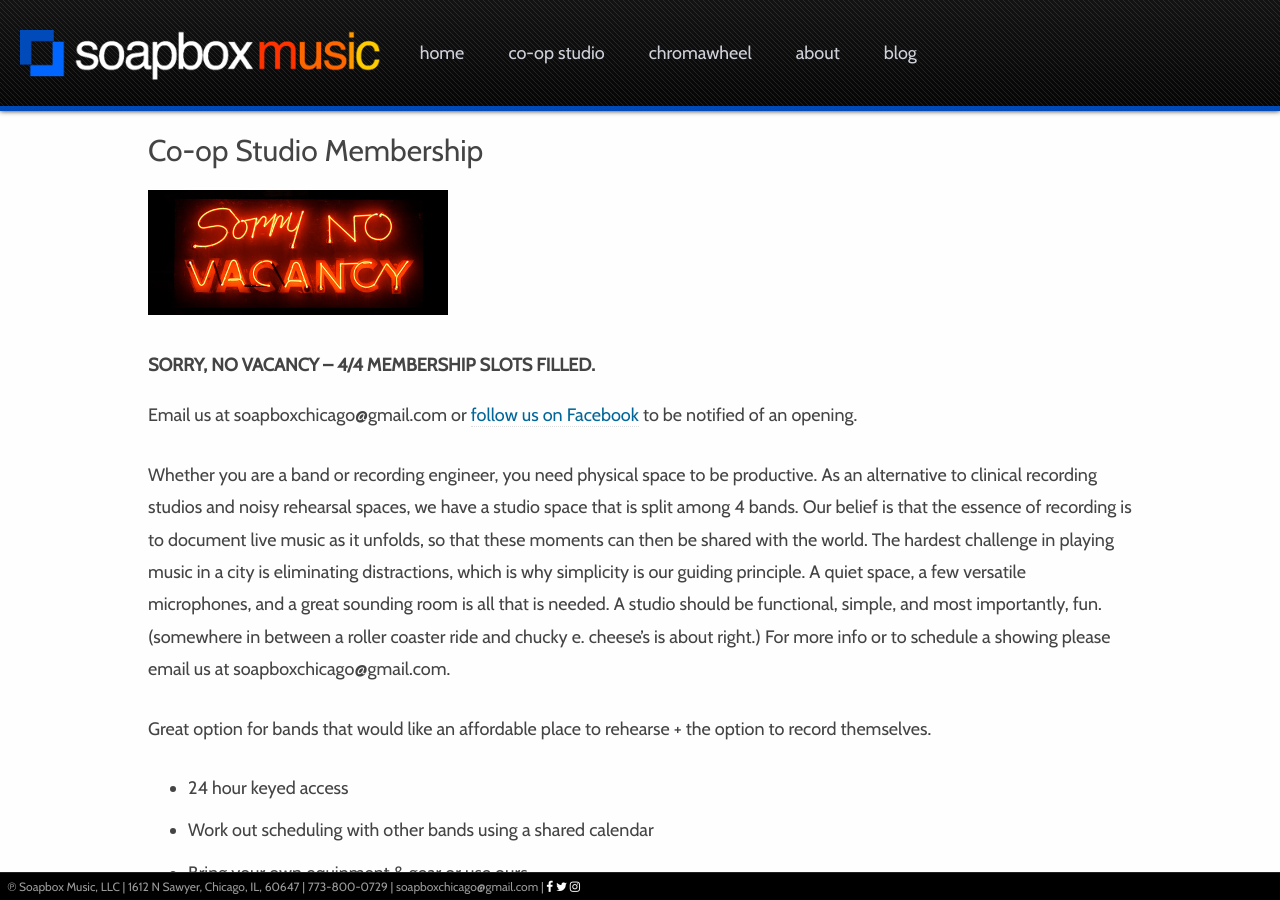
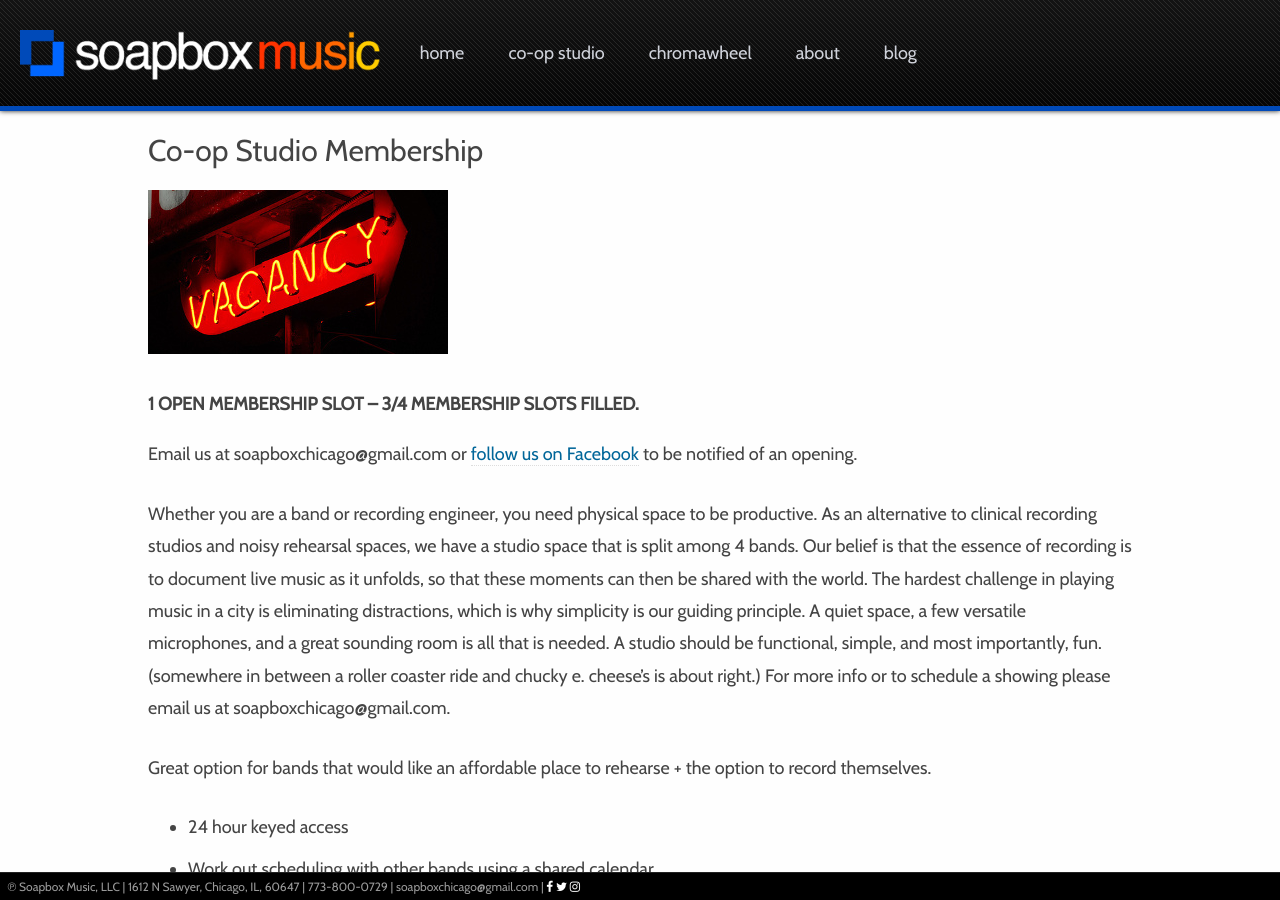
Before and after one commit to soapboxmusic/website, a Jekyll site: the page built from studio.md, in a window 1280 px wide and 900 px high. Built offline with Jekyll 4.4.1, drawn with Linux system fonts in a browser that asks for light colours; nearby versions of some CDN libraries.

Commit message:
Update studio.md

```diff
--- a/studio.md
+++ b/studio.md
@@ -6,9 +6,9 @@
 ---
 
 
-![](assets/images/no-vacancy-300.jpg)
+![](assets/images/open-vacancy-300.jpg)
 
-#### Sorry, no vacancy -- 4/4 membership slots filled.
+#### 1 open membership slot -- 3/4 membership slots filled.
 Email us at soapboxchicago@gmail.com or [follow us on Facebook](http://www.facebook.com/soapboxchicago) to be notified of an opening.
 
 Whether you are a band or recording engineer, you need physical space to be productive.  As an alternative to clinical recording studios and noisy rehearsal spaces, we have a studio space that is split among 4 bands. Our belief is that the essence of recording is to document live music as it unfolds, so that these moments can then be shared with the world. The hardest challenge in playing music in a city is eliminating distractions, which is why simplicity is our guiding principle.  A quiet space, a few versatile microphones, and a great sounding room is all that is needed. A studio should be functional, simple, and most importantly, fun. (somewhere in between a roller coaster ride and chucky e. cheese's is about right.) For more info or to schedule a showing please email us at soapboxchicago@gmail.com.
```
